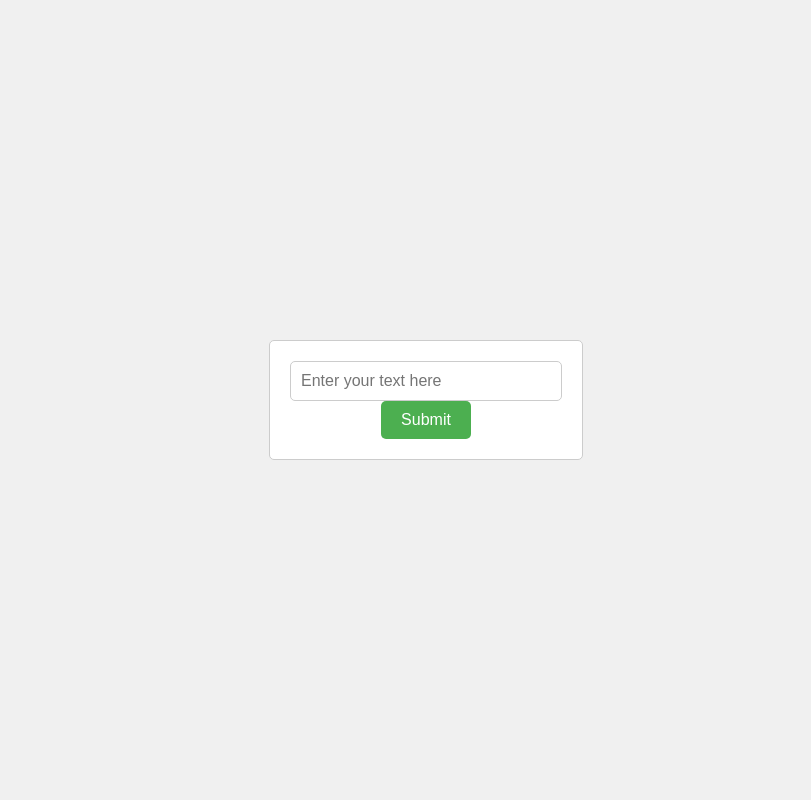
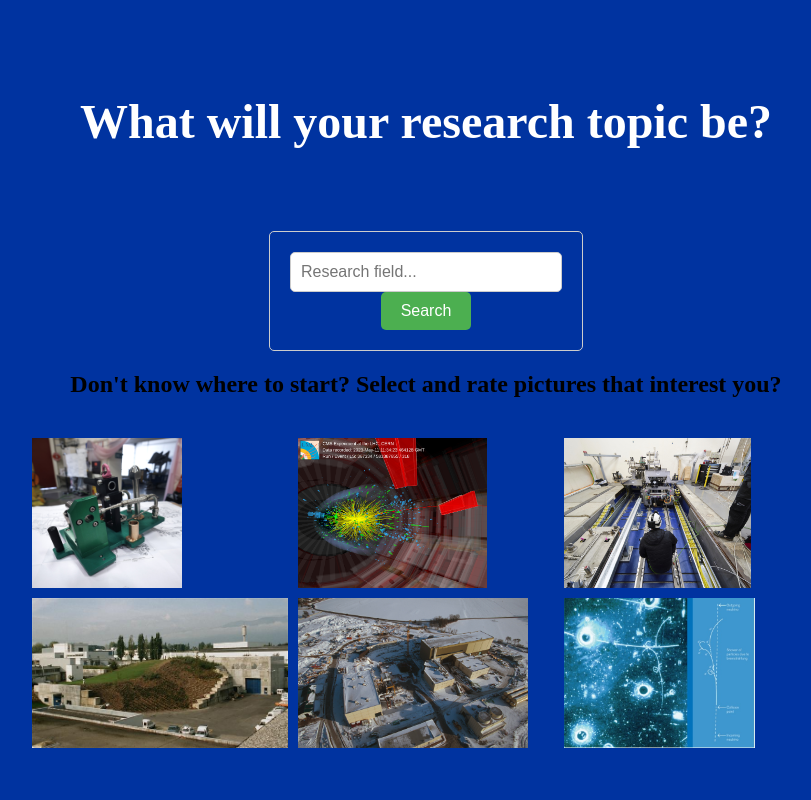
Before and after one commit to danyk20/SciFeed, a Flask app: page / in a window 1280 px wide. Shown: the whole page, without its empty margins (214-1025 px from the left). Run offline with Flask 3, Linux system fonts and the light colour scheme.

Commit message:
modified landing page

```diff
--- a/templates/index.html
+++ b/templates/index.html
@@ -1,7 +1,7 @@
 <!DOCTYPE html>
 <html>
 <head>
-    <title>Text Box and Submit Button</title>
+    <title>SciFeed</title>
     <style>
         body {
             display: flex;
@@ -9,14 +9,27 @@
             align-items: center;
             height: 100vh;
             margin: 0;
-            background-color: #f0f0f0;
+            background-color: #0033A0;
+            display: flex;
+            flex-direction: column; /* Set flex container to be a column */
+            align-items: center; /* Center content horizontally */
+            justify-content: center; /* Center content vertically */
+            height: 100vh; /* Set the container height to fill the viewport */
+        }
+        header {
+            background-color: #0033A0; /* Blue header background color */
+            color: #fff; /* White text color */
+            text-align: center;
+            padding: 30px 0;
+            font-size: x-large;
         }
         .container {
             text-align: center;
             padding: 20px;
+            color: #fff;
             border: 1px solid #ccc;
             border-radius: 5px;
-            background-color: #fff;
+            margin-top: 20px;
         }
         input[type="text"] {
             padding: 10px;
@@ -34,15 +47,40 @@
             border-radius: 5px;
             cursor: pointer;
         }
+
+        .collage {
+            display: grid;
+            grid-template-columns: repeat(3, 1fr);
+            grid-gap: 10px;
+            padding: 20px;
+        }
+        .collage img {
+            max-width: 100%;
+            max-height: 150px;
+        }
     </style>
 </head>
 <body>
+    <header>
+        <h1>What will your research topic be?</h1>
+    </header>
+
     <div class="container">
         <form method="post">
-            <input type="text" name="textbox" placeholder="Enter your text here">
+            <input type="text" name="textbox" placeholder="Research field...">
             <br>
-            <input type="submit" value="Submit">
+            <input type="submit" value="Search">
         </form>
+    </div>
+
+    <h2> Don't know where to start? Select and rate pictures that interest you?</h2>
+    <div class="collage">
+        <img src="assets\random_picture_1.jpg" alt="Picture 1">
+        <img src="assets\random_picture_2.png" alt="Picture 2">
+        <img src="assets\random_picture_3.jpg" alt="Picture 3">
+        <img src="assets\random_picture_4.jpg" alt="Picture 4">
+        <img src="assets\random_picture_5.jpg" alt="Picture 5">
+        <img src="assets\random_picture_6.jpg" alt="Picture 6">
     </div>
 </body>
 </html>
```
Also changed, not shown: assets/random_picture_1.jpg (added), assets/random_picture_2.png (added), assets/random_picture_3.jpg (added), assets/random_picture_4.jpg (added), assets/random_picture_5.jpg (added), assets/random_picture_6.jpg (added), classes.py (line endings or trailing spaces).
